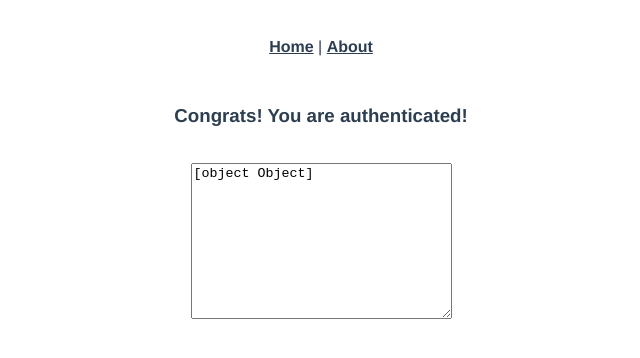
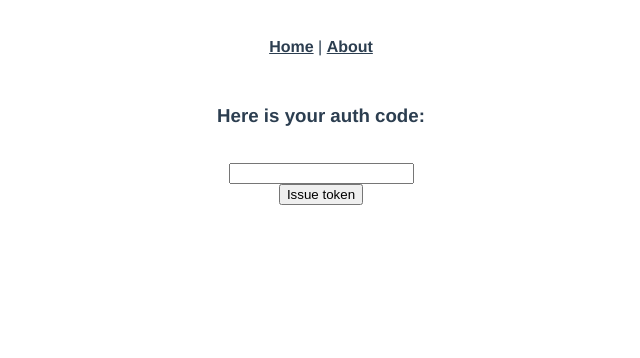
Before and after one commit to skore/oauth-client-examples, a Vue app: page /main in a window 1280 px wide. Shown: the top 358 px of the page, without its empty margins (319-959 px from the left). Built offline with nearby package versions, Linux system fonts and the light colour scheme; no server answers.

Commit message:
Revert if :/

```diff
--- a/src/views/MainApp.vue
+++ b/src/views/MainApp.vue
@@ -1,16 +1,16 @@
 <template>
   <div class="main">
     <div v-if="authenticated">
+      <h3>Congrats! You are authenticated!</h3>
+      <br>
+      <textarea cols="30" rows="10" v-model="authTokens"></textarea>
+    </div>
+    <div v-else>
       <h3>Here is your auth code:</h3>
       <br>
       <input type="text" v-model="authCode" readonly>
       <br>
       <input type="button" @click="issueToken" value="Issue token">
-    </div>
-    <div v-else>
-      <h3>Congrats! You are authenticated!</h3>
-      <br>
-      <textarea cols="30" rows="10" v-model="authTokens"></textarea>
     </div>
   </div>
 </template>
```
